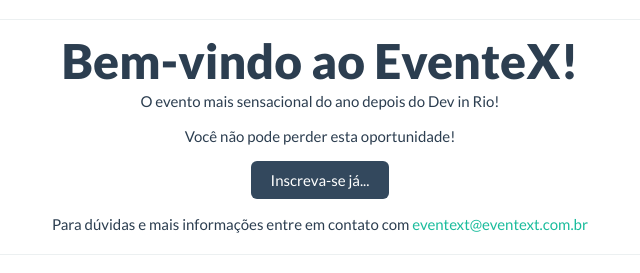
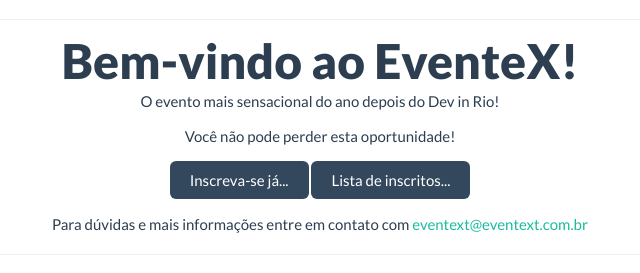
Before and after one commit to fabianogoes/eventex, a Django app: template eventex/core/templates/index.html in a window 1280 px wide. Shown: the part 361-634 px from the top of the page, without its empty margins (320-960 px from the left). Run offline with Django 3.2, Linux system fonts and the light colour scheme; the template is opened without the code that fills it, so the values that code supplies are empty; parts of the project's set-up code (start-up, migrations or seed data) failed here and were passed over; some libraries are stand-ins or nearby versions.

Commit message:
melhoria no template index

```diff
--- a/eventex/core/templates/base.html
+++ b/eventex/core/templates/base.html
@@ -30,8 +30,8 @@
               <div class="nav-collapse collapse bs-navbar-collapse">
                 <ul class="nav navbar-nav">
                   <li class="active"><a href="/">EventeX</a></li>
-                  <li><a href="{% url 'subscriptions:subscribe' %}">Inscreva-se já</a></li>
-                  <li><a href="/admin/subscriptions/subscription/" target="__blank">Inscritos</a></li>
+                  <li><a href="{% url 'subscriptions:subscribe' %}">Inscreva-se já...</a></li>
+                  <li><a href="/admin/subscriptions/subscription/" target="__blank">Lista de inscritos...</a></li>
                   <li><a href="#myModal" role="button" data-toggle="modal">About</a></li>
                 </ul>
               </div><!--/.nav-collapse -->
--- a/eventex/core/templates/index.html
+++ b/eventex/core/templates/index.html
@@ -12,6 +12,7 @@
       <p>Você não pode perder esta oportunidade!</p>
       <p>
         <a href="{% url 'subscriptions:subscribe' %}" class="btn btn-primary">Inscreva-se já...</a>
+          <a href="/admin/subscriptions/subscription/" class="btn btn-primary">Lista de inscritos...</a>
       </p>
       <p>Para dúvidas e mais informações entre em contato com <a href="#">eventext@eventext.com.br</a></p>
     </div>
```
